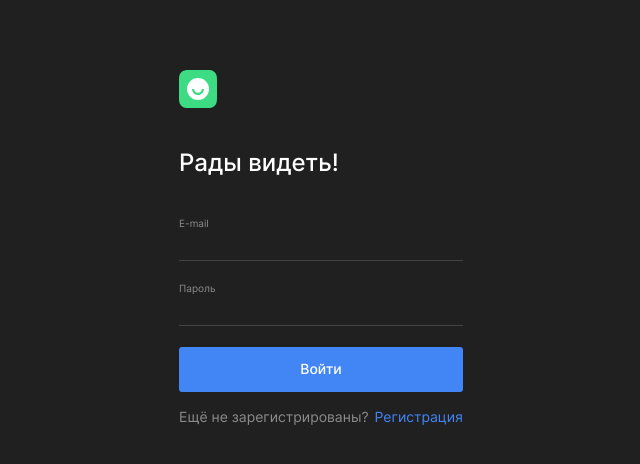
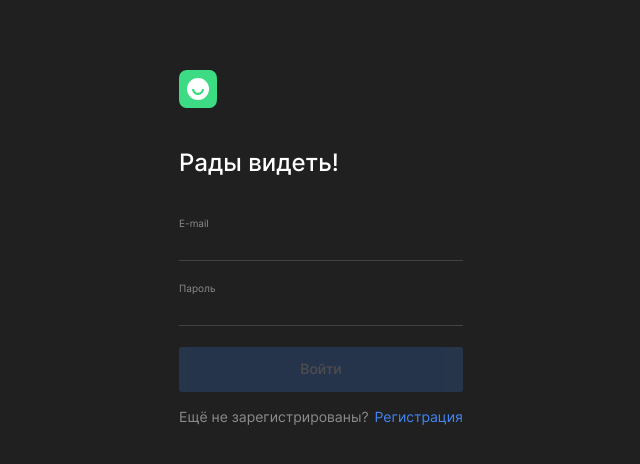
Before and after one commit to krylovis/movies-explorer-frontend, a React (Create React App) app: page /signin in a window 1280 px wide. Shown: the top 464 px of the page, without its empty margins (319-959 px from the left). Built offline with nearby package versions, Linux system fonts and the light colour scheme; no server answers.

Commit message:
add disabled for button

```diff
--- a/src/blocks/button/button.css
+++ b/src/blocks/button/button.css
@@ -7,3 +7,8 @@
 .button:hover {
   opacity: .8;
 }
+
+.button:disabled {
+  opacity: 0.2;
+  pointer-events: none;
+}
--- a/src/components/Movies/Movies.jsx
+++ b/src/components/Movies/Movies.jsx
@@ -9,7 +9,7 @@ export default function Movies(props) {
   // const { } = props;
 
   const [moviesList, setMoviesList] = React.useState([]);
-  const { values, setValues, handleChange } = useFormWithValidator({ query: '' });
+  const { values, isValid, setValues, handleChange } = useFormWithValidator({ query: '' });
   const [isShortFilm, setIsShortFilm] = React.useState(false);
   const [howMuchToAdd, setHowMuchToAdd] = React.useState(0);
   const [partOfMoviesList, setPartOfMoviesList] = React.useState([]);
@@ -114,6 +114,7 @@ export default function Movies(props) {
     <main className="main">
       <SearchForm
         values={values}
+        isValid={isValid}
         isShortFilm={isShortFilm}
         handleChange={handleChange}
         handleSubmit={handleSubmit}
--- a/src/components/ProfilePage/ProfilePage.jsx
+++ b/src/components/ProfilePage/ProfilePage.jsx
@@ -13,7 +13,7 @@ export default function ProfilePage(props) {
 
   const currentUser = React.useContext(CurrentUserContext);
   const { name, email } = currentUser;
-  const { values, handleChange } = useFormWithValidator(currentUser);
+  const { values, isValid, handleChange } = useFormWithValidator(currentUser);
   const navigate = useNavigate();
 
   function handleSubmit(e) {
@@ -56,6 +56,7 @@ export default function ProfilePage(props) {
           className="button profile__button profile__button_type_submit"
           aria-label="Редактировать"
           type="submit"
+          disabled={!isValid}
           onClick={handleOnUpdateUser}
         >
           Редактировать
--- a/src/components/SearchForm/SearchForm.jsx
+++ b/src/components/SearchForm/SearchForm.jsx
@@ -3,7 +3,7 @@ import SectionContainer from '../../components/SectionContainer/SectionContainer
 import iconSearch from '../../images/interface/icon-search.svg';
 
 export default function SearchForm(props) {
-  const { values, isShortFilm, handleSubmit, handleChange, checkboxChange } = props;
+  const { values, isValid, isShortFilm, handleSubmit, handleChange, checkboxChange } = props;
   const [isMobile, setIsMobile] = React.useState(false);
 
   React.useEffect(() => {
@@ -67,7 +67,7 @@ export default function SearchForm(props) {
             className="button search-form__button"
             aria-label="Найти фильм"
             type="submit"
-            disabled={!values.query}
+            disabled={!isValid}
           >
             Найти
           </button>
--- a/src/components/auth/FormContainer/FormContainer.jsx
+++ b/src/components/auth/FormContainer/FormContainer.jsx
@@ -3,7 +3,7 @@ import { NavLink, useLocation } from 'react-router-dom';
 import logo from '../../../images/logo.svg';
 
 export default function FormContainer(props) {
-  const { formTitle, formName, onSubmit, inactiveButton, buttonText, children } = props;
+  const { formTitle, formName, onSubmit, inactiveButton, buttonText, isValid, children } = props;
   const btnClassName = `button form-container__submit-button ${inactiveButton ? "form-container__submit-button_inactive" : ''}`
 
   const location = useLocation();
@@ -40,6 +40,7 @@ export default function FormContainer(props) {
           className={btnClassName}
           type="submit"
           aria-label={buttonText}
+          disabled={!isValid}
         >
           {buttonText}
         </button>
--- a/src/components/auth/SigninPage/SigninPage.jsx
+++ b/src/components/auth/SigninPage/SigninPage.jsx
@@ -8,7 +8,7 @@ import { authorize } from '../../../utils/Auth';
 
 export default function SigninPage(props) {
   const { handleSetLoggedIn, setCurrentUser } = props;
-  const { values, handleChange } = useFormWithValidator({ email: '', password: '' });
+  const { values, isValid, handleChange } = useFormWithValidator({ email: '', password: '' });
   const navigate = useNavigate();
 
   function handleSubmit(e) {
@@ -30,6 +30,7 @@ export default function SigninPage(props) {
       formTitle="Рады видеть!"
       formName="signin"
       buttonText="Войти"
+      isValid={isValid}
     >
 
       <InputTypeEmail values={values} handleChange={handleChange} />
--- a/src/components/auth/SignupPage/SignupPage.jsx
+++ b/src/components/auth/SignupPage/SignupPage.jsx
@@ -7,7 +7,7 @@ import InputTypePassword from '../../inputs/InputTypePassword';
 import { useFormWithValidator } from '../../../hooks/useForm';
 
 export default function SignupPage() {
-  const { values, handleChange } = useFormWithValidator({ name: '', email: '', password: '' });
+  const { values, isValid, handleChange } = useFormWithValidator({ name: '', email: '', password: '' });
   const navigate = useNavigate();
 
   function handleSubmit(e) {
@@ -25,6 +25,7 @@ export default function SignupPage() {
       formTitle="Добро пожаловать!"
       formName="signup"
       buttonText="Зарегистрироваться"
+      isValid={isValid}
     >
 
       <InputTypeName values={values} handleChange={handleChange} />
--- a/src/hooks/useForm.js
+++ b/src/hooks/useForm.js
@@ -27,7 +27,7 @@ export function useFormWithValidator(inputValues = {}) {
 
     const isEmailInput = name === 'email' && validationMessage && (value.length >= 1);
     const isQueryInput = name === 'query';
-    const isNameInput = name === 'name' && (value.length >= 1);
+    const isNameInput = name === 'name' && (value.length < 2 || value.length > 40);
     const isPasswordInput = name === 'password' && (value.length < 6 || value.length > 20);
 
     const inputErrorMessage = target.closest(`[for=${id}]`).querySelector('.input__error-message');
@@ -35,7 +35,7 @@ export function useFormWithValidator(inputValues = {}) {
       inputErrorMessage.textContent = 'Пример почты "example@example.com"';
     } else if (isQueryInput && validationMessage) {
       inputErrorMessage.textContent = 'Нужно ввести ключевое слово';
-    } else if (isNameInput) {
+    } else if (isNameInput && (value.length >= 1)) {
       inputErrorMessage.textContent = 'Нужно ввести от 2 до 40 символов';
     } else if (isPasswordInput && (value.length >= 1)) {
       inputErrorMessage.textContent = 'Введите от 6 до 20 символов';
```
